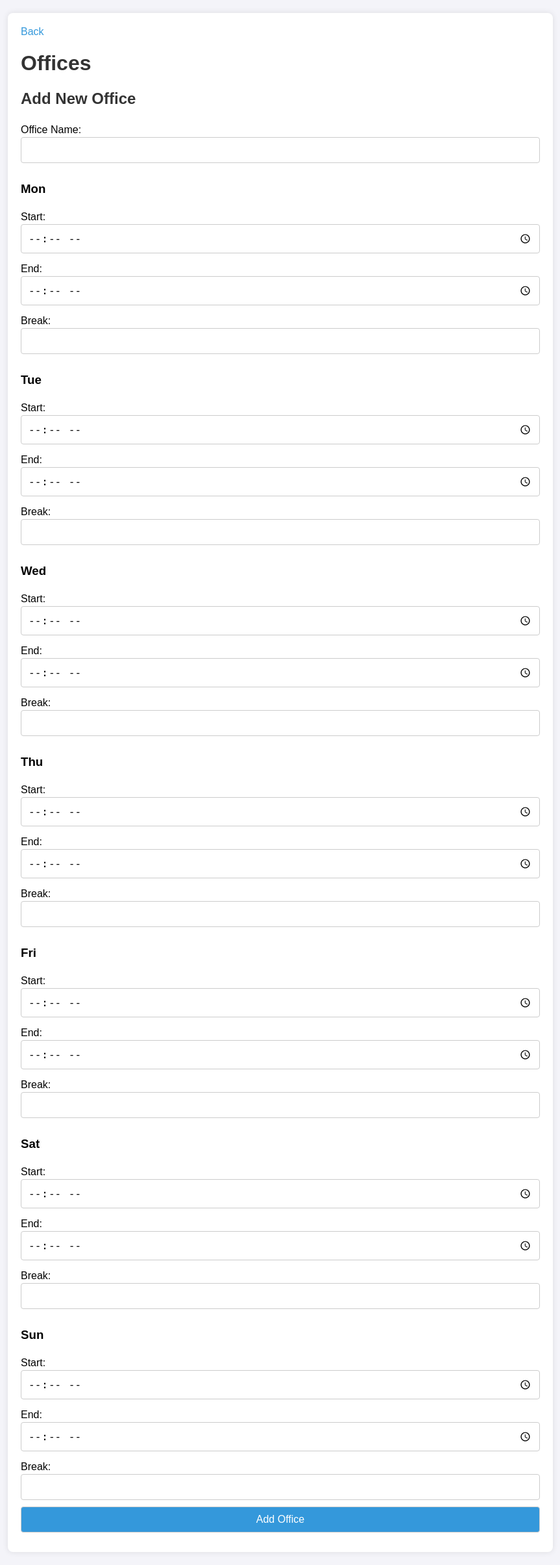
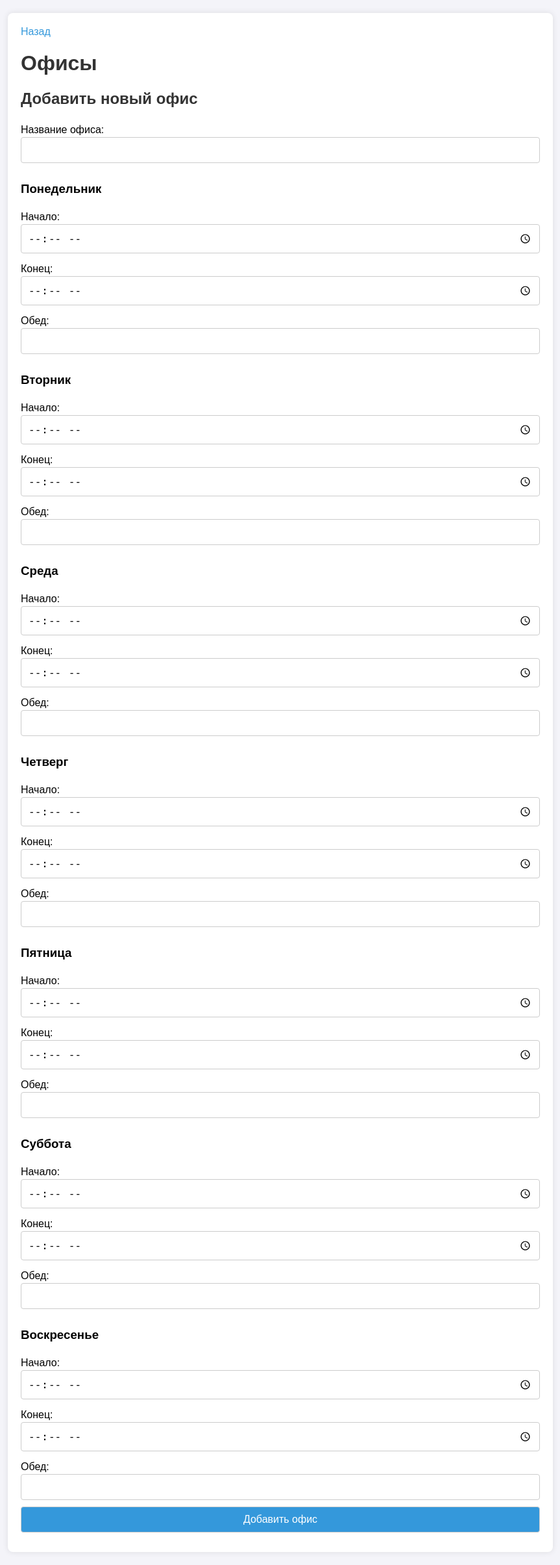
Before and after one commit to xxxdvt/fora-bank, a Flask app: page /main_work in a window 1280 px wide. Shown: the whole page at 65% size, without its empty margins (208-1071 px from the left). Run offline with Flask 3, Linux system fonts and the light colour scheme; data that the repository does not hold is empty.

Commit message:
final changes

```diff
--- a/app.py
+++ b/app.py
@@ -7,14 +7,21 @@ from pymongo import MongoClient
 
 HOST = "localhost"
 PORT = 27017
-USERNAME = "admin"
+
+DATABASE = 'admin'
+REQUESTS_COLLECTION = 'requests'
+OFFICES_COLLECTION = 'work_main_plan'
+EXCEPTIONS_COLLECTION = 'work_plan_exceptions'
+
+USERNAME = "forabank"
 PASSWORD = "forabank"
 
 client = MongoClient(HOST, PORT)
-db = client['admin']
-reqs = db['requests']
-offices = db['work_main_plan']
-exceptions = db['work_plan_exceptions']
+db = client[DATABASE]
+reqs = db[REQUESTS_COLLECTION]
+offices = db[OFFICES_COLLECTION]
+exceptions = db[EXCEPTIONS_COLLECTION]
+
 app = Flask(__name__)
 enter_key = False
 
@@ -112,16 +119,27 @@ def export_to_excel():
     return send_file(file_name, as_attachment=True)
 
 
+rus_days = {
+    'mon': 'Понедельник',
+    'tue': 'Вторник',
+    'wed': 'Среда',
+    'thu': 'Четверг',
+    'fri': 'Пятница',
+    'sat': 'Суббота',
+    'sun': 'Воскресенье'
+}
+
+
 @app.route('/main_work')
 def main_work():
     offices_lst = offices.find()
-    return render_template('main_work_plan.html', offices=offices_lst)
+    return render_template('main_work_plan.html', offices=offices_lst, ruDays=rus_days)
 
 
 @app.route('/main_work/office/<office_id>')
 def get_office(office_id):
     office = offices.find_one({"_id": ObjectId(office_id)})
-    return render_template('office.html', office=office)
+    return render_template('office.html', office=office, ruDays=rus_days)
 
 
 @app.route('/main_work/add_office', methods=['POST'])
--- a/templates/index.html
+++ b/templates/index.html
@@ -6,6 +6,7 @@
     <link rel="shortcut icon" href="../static/img/logo.png"/>
     <script src="https://cdn.jsdelivr.net/npm/flatpickr"></script>
     <script src="https://cdnjs.cloudflare.com/ajax/libs/xlsx/0.17.4/xlsx.full.min.js"></script>
+    <script src="https://cdn.jsdelivr.net/npm/flatpickr/dist/l10n/ru.js"></script>
     <title>Fora-Bank</title>
     <link rel="stylesheet" href="{{ url_for('static', filename='style.css') }}">
 </head>
--- a/templates/main_work_plan.html
+++ b/templates/main_work_plan.html
@@ -5,32 +5,32 @@
     <meta name="viewport" content="width=device-width, initial-scale=1.0">
     <link rel="stylesheet" href="../static/work_style.css">
     <link rel="shortcut icon" href="../static/img/logo.png"/>
-    <title>Offices</title>
+    <title>Офисы</title>
 </head>
 <body>
 <div class="container">
-    <a href="/">Back</a>
-    <h1>Offices</h1>
+    <a href="/">Назад</a>
+    <h1>Офисы</h1>
     <ul>
         {% for office in offices %}
             <li><a href="{{ url_for('get_office', office_id=office._id) }}">{{ office.Office }}</a></li>
         {% endfor %}
     </ul>
 
-    <h2>Add New Office</h2>
+    <h2>Добавить новый офис</h2>
     <form action="{{ url_for('add_office') }}" method="POST">
-        <label for="Office">Office Name:</label>
+        <label for="Office">Название офиса:</label>
         <input type="text" id="Office" name="Office" required>
         {% for day in ['mon', 'tue', 'wed', 'thu', 'fri', 'sat', 'sun'] %}
-            <h3>{{ day.capitalize() }}</h3>
-            <label for="{{ day }}_start">Start:</label>
+            <h3>{{ ruDays[day] }}</h3>
+            <label for="{{ day }}_start">Начало:</label>
             <input type="time" id="{{ day }}_start" name="{{ day }}_start">
-            <label for="{{ day }}_end">End:</label>
+            <label for="{{ day }}_end">Конец:</label>
             <input type="time" id="{{ day }}_end" name="{{ day }}_end">
-            <label for="{{ day }}_break">Break:</label>
+            <label for="{{ day }}_break">Обед:</label>
             <input type="text" id="{{ day }}_break" name="{{ day }}_break">
         {% endfor %}
-        <button type="submit">Add Office</button>
+        <button type="submit">Добавить офис</button>
     </form>
 </div>
 </body>
```
Also changed, not shown: static/main.js (+2 -10 lines), templates/document.html (+14 -14 lines), templates/exceptions.html (+10 -10 lines), templates/office.html (+12 -12 lines).
